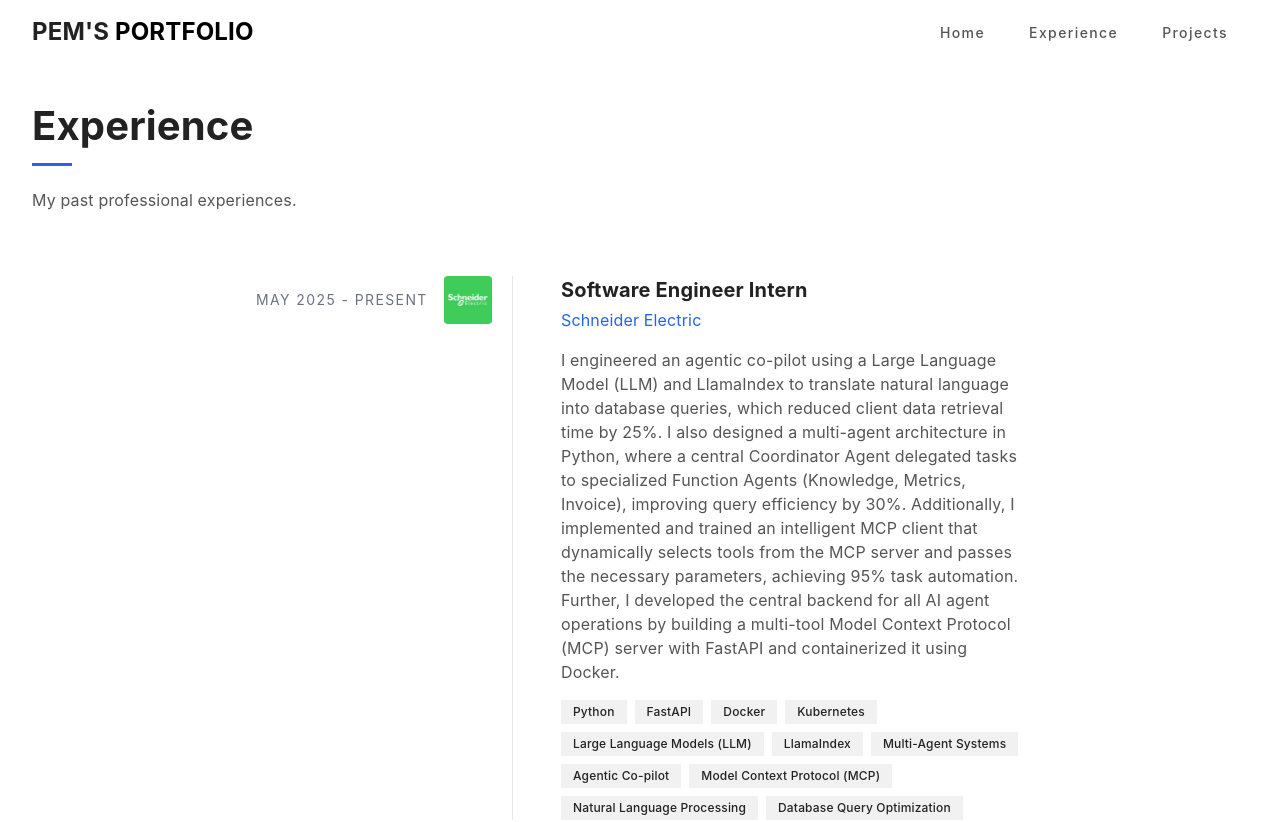
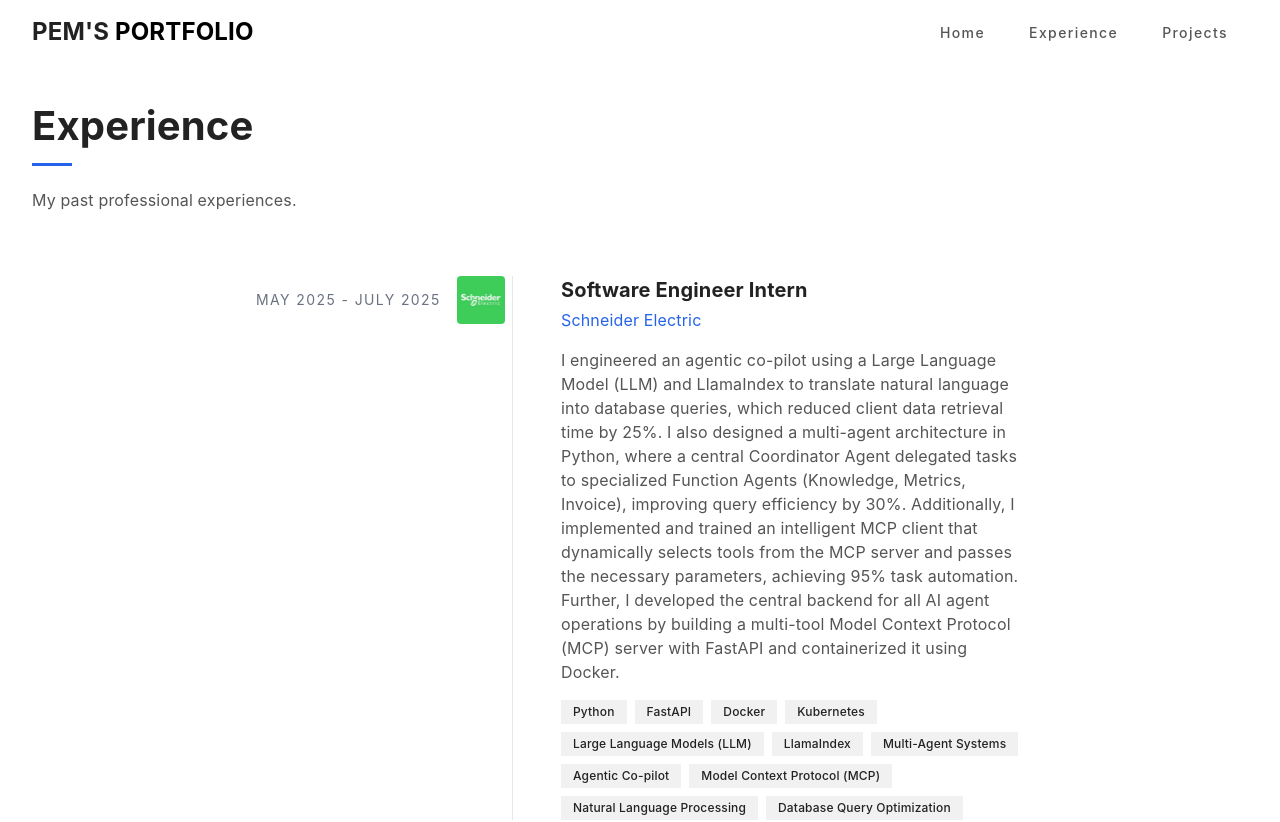
Before and after one commit to pemtseringgurung/pem-personal-website, a React (Vite) app: page /experience in a window 1280 px wide. Shown: the top 822 px of the page. Built offline with nearby package versions, Linux system fonts and the light colour scheme.

Commit message:
Updated SE end date

```diff
--- a/src/components/Experience.jsx
+++ b/src/components/Experience.jsx
@@ -8,7 +8,7 @@ const Experience = () => {
     {
       title: "Software Engineer Intern",
       company: "Schneider Electric",
-      period: "May 2025 - Present",
+      period: "May 2025 - July 2025",
       description: "I engineered an agentic co-pilot using a Large Language Model (LLM) and LlamaIndex to translate natural language into database queries, which reduced client data retrieval time by 25%. I also designed a multi-agent architecture in Python, where a central Coordinator Agent delegated tasks to specialized Function Agents (Knowledge, Metrics, Invoice), improving query efficiency by 30%. Additionally, I implemented and trained an intelligent MCP client that dynamically selects tools from the MCP server and passes the necessary parameters, achieving 95% task automation. Further, I developed the central backend for all AI agent operations by building a multi-tool Model Context Protocol (MCP) server with FastAPI and containerized it using Docker.",
       skills: ["Python", "FastAPI", "Docker", "Kubernetes", "Large Language Models (LLM)", "LlamaIndex", "Multi-Agent Systems", "Agentic Co-pilot", "Model Context Protocol (MCP)", "Natural Language Processing", "Database Query Optimization"],
     },
```
